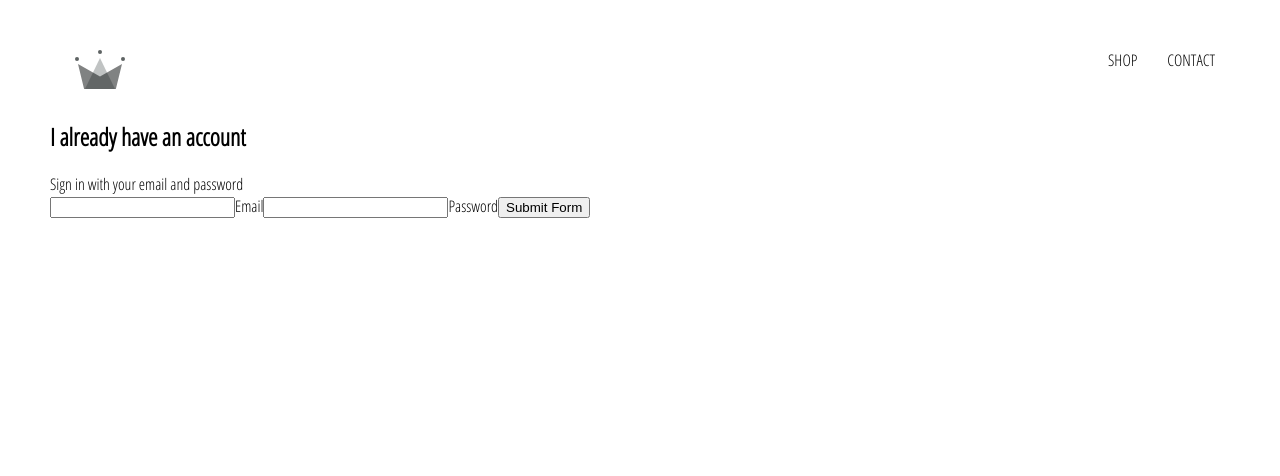
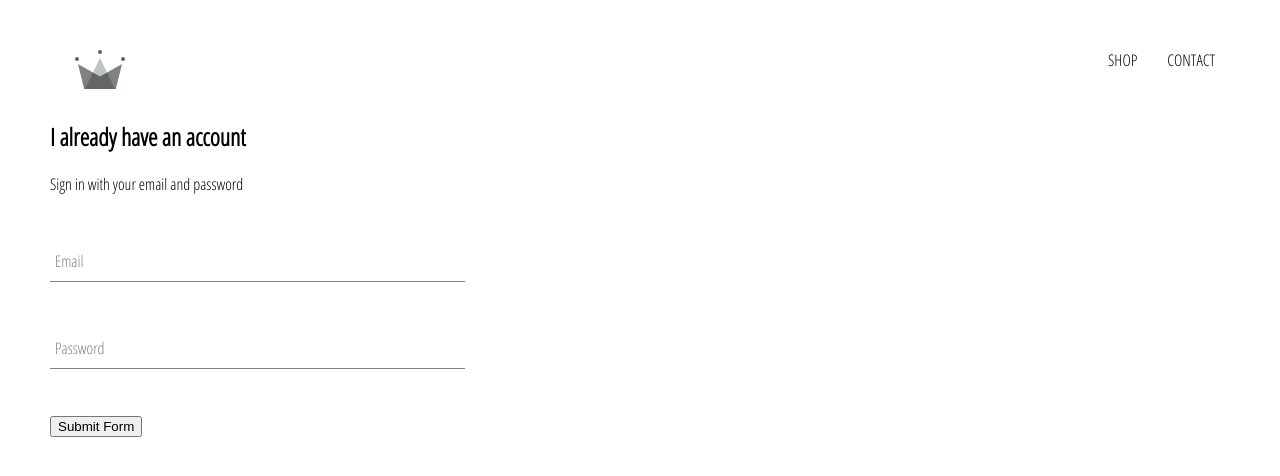
Before and after one commit to FredSilveira/e-commerce-store, a React (Create React App) app: page /signin in a window 1280 px wide. Shown: the top 476 px of the page. Built offline with nearby package versions, Linux system fonts and the light colour scheme.

Commit message:
created form-input-component with styles to replace email and password inputs

```diff
--- a/src/components/collection-item/collection-item.js
+++ b/src/components/collection-item/collectionItem.js
@@ -1,6 +1,6 @@
 import React from "react";
 
-import "./collection-item.scss";
+import "./collectionItem.scss";
 
 const CollectionItem = ({ imageUrl, name, price }) => (
   <div className="collection-item">
--- a/src/components/collection-preview/collectionPreview.js
+++ b/src/components/collection-preview/collectionPreview.js
@@ -1,6 +1,6 @@
 import React from "react";
 
-import CollectionItem from "../collection-item/collection-item";
+import CollectionItem from "../collection-item/collectionItem";
 
 import "./collectionPreview.scss";
 
--- /dev/null
+++ b/src/components/form-input/formInput.js
@@ -0,0 +1,20 @@
+import React from "react";
+
+import "./formInput.scss";
+
+const FormInput = ({ handleChange, label, ...Props }) => (
+  <div className="group">
+    <input className="form-input" onChange={handleChange} {...Props} />
+    {
+      label ?
+      (<label
+        className={`${Props.value.length ? "shrink" : ""
+        } form-input-label`} >
+        {label}
+      </label>
+      ) : null
+    }
+  </div>
+)
+
+export default FormInput;
--- /dev/null
+++ b/src/components/form-input/formInput.scss
@@ -0,0 +1,54 @@
+$sub-color: grey;
+$main-color: black;
+
+@mixin shrinkLabel {
+  top: -14px;
+  font-size: 12px;
+  color: $main-color;
+}
+
+.group {
+  position: relative;
+  margin: 45px 0;
+
+  .form-input {
+    background: none;
+    background-color: white;
+    color: $sub-color;
+    font-size: 18px;
+    padding: 10px 10px 10px 5px;
+    display: block;
+    width: 100%;
+    border: none;
+    border-radius: 0;
+    border-bottom: 1px solid $sub-color;
+    margin: 25px 0;
+
+    &:focus {
+      outline: none;
+    }
+
+    &:focus ~ .form-input-label {
+      @include shrinkLabel();
+    }
+  }
+
+  input[type='password'] {
+    letter-spacing: 0.3em;
+  }
+
+  .form-input-label {
+    color: $sub-color;
+    font-size: 16px;
+    font-weight: normal;
+    position: absolute;
+    pointer-events: none;
+    left: 5px;
+    top: 10px;
+    transition: 300ms ease all;
+
+    &.shrink {
+      @include shrinkLabel();
+    }
+  }
+}
--- a/src/components/sign-in/signIn.js
+++ b/src/components/sign-in/signIn.js
@@ -1,4 +1,6 @@
 import React from "react";
+
+import FormInput from "../form-input/formInput"
 
 import "./signIn.scss"
 
@@ -30,22 +32,22 @@
         <h2>I already have an account</h2>
         <span>Sign in with your email and password</span>
         <form onSubmit={this.handleSubmit}>
-          <input
+          <FormInput
             name="email"
             type="email"
             value={this.state.email}
-            onChange={this.handleChange}
+            handleChange={this.handleChange}
+            label="Email"
             required
           />
-          <label>Email</label>
-          <input
+          <FormInput
             name="password"
             type="password"
             value={this.state.password}
-            onChange={this.handleChange}
+            handleChange={this.handleChange}
+            label="Password"
             required
           />
-          <label>Password</label>
           <input type="submit" value="Submit Form" />
         </form>
       </div>
--- a/src/components/sign-in/signIn.scss
+++ b/src/components/sign-in/signIn.scss
@@ -0,0 +1,3 @@
+.sign-in {
+  width: 50vh;
+}
```
Also changed, not shown: src/components/collection-item/collectionItem.scss (renamed from src/components/collection-item/collection-item.scss).
